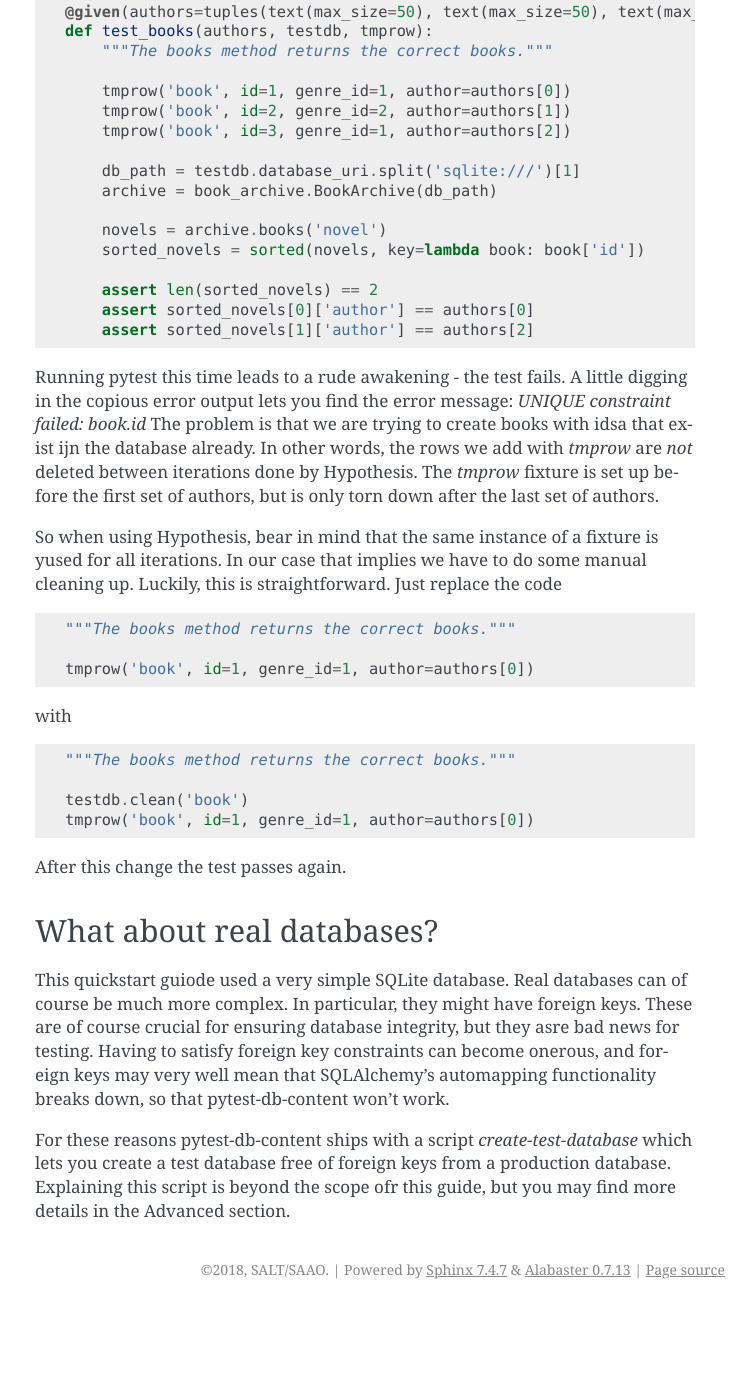
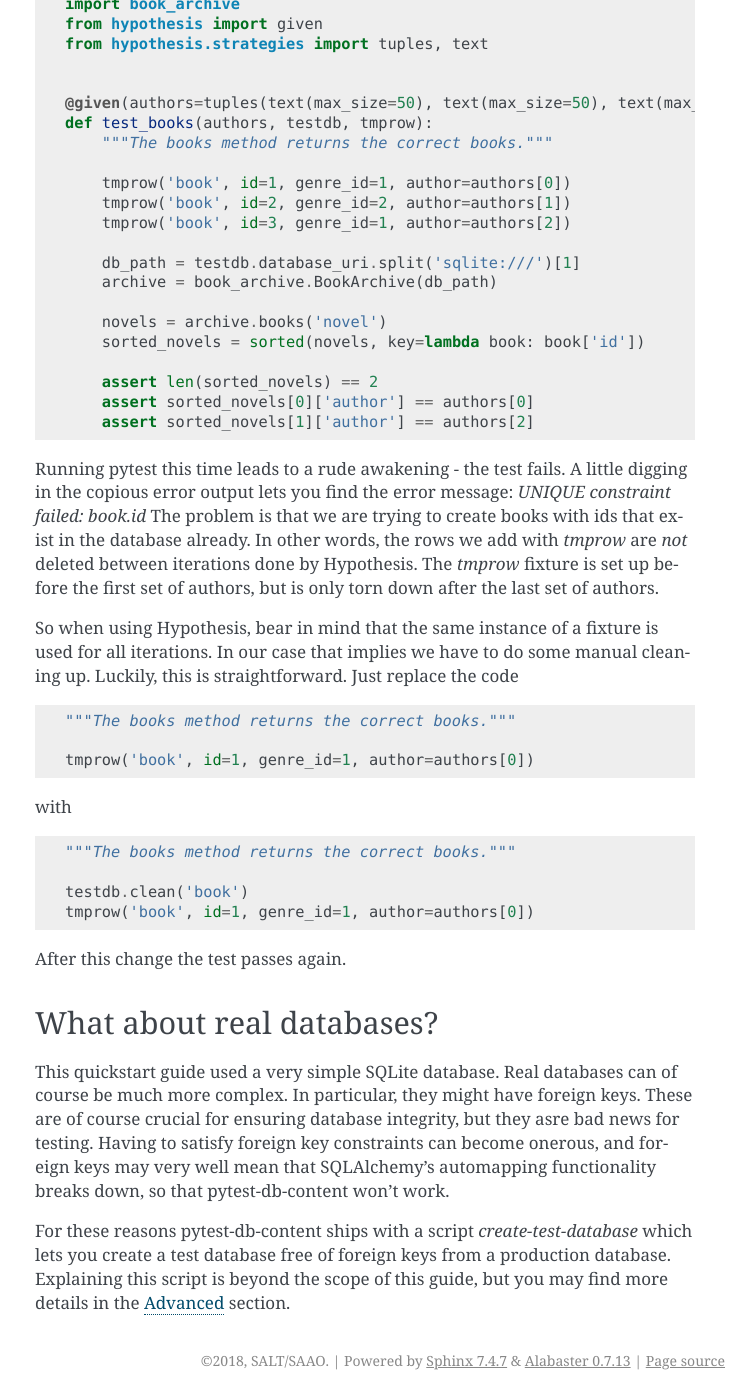
Before and after one commit to hettlage/pytest-db-content, a Sphinx documentation site: the page built from docs/quickstart.rst, in a window 1280 px wide and 1400 px high, scrolled down 8529 px. Shown: the whole window, without its empty margins (385-1141 px from the left). Built offline with Sphinx 7.4.7, drawn with Linux system fonts in a browser that asks for light colours; before the commit the page ends 9838 px from its top, so only the background shows below that; some of the changed text lies outside the part shown.

Commit message:
Updated documentation

```diff
--- a/docs/quickstart.rst
+++ b/docs/quickstart.rst
@@ -1,7 +1,7 @@
 Quickstart
 ==========
 
-This quickstart uses a simple library for archiving books to illustrate how pytest-db-content can be used to facilitate tests that need a database. It assumes that you have already installed the pytest-db-content package.
+This quickstart guide uses a simple library for archiving books to illustrate how pytest-db-content can be used to facilitate tests that need a database. It assumes that you have already :doc:`installed <installation>` the pytest-db-content package.
 
 Setting up the database
 -----------------------
@@ -123,7 +123,7 @@
 Writing our first test
 ----------------------
 
-.. info::
+.. note::
 
    This guide is *not* about testing. To keep things simple it will not test as extensively as you normally should. Maybe worse, it will also include tests that change the environment for subsequent tests, which is something you should avoid in real life.
 
@@ -384,9 +384,9 @@
        assert sorted_novels[0]['author'] == authors[0]
        assert sorted_novels[1]['author'] == authors[2]
 
-Running pytest this time leads to a rude awakening - the test fails. A little digging in the copious error output lets you find the error message: `UNIQUE constraint failed: book.id` The problem is that we are trying to create books with idsa that exist ijn the database already. In other words, the rows we add with `tmprow` are *not* deleted between iterations done by Hypothesis. The `tmprow` fixture is set up before the first set of authors, but is only torn down after the last set of authors.
+Running pytest this time leads to a rude awakening - the test fails. A little digging in the copious error output lets you find the error message: `UNIQUE constraint failed: book.id` The problem is that we are trying to create books with ids that exist in the database already. In other words, the rows we add with `tmprow` are *not* deleted between iterations done by Hypothesis. The `tmprow` fixture is set up before the first set of authors, but is only torn down after the last set of authors.
 
-So when using Hypothesis, bear in mind that the same instance of a fixture is yused for all iterations. In our case that implies we have to do some manual cleaning up. Luckily, this is straightforward. Just replace the code
+So when using Hypothesis, bear in mind that the same instance of a fixture is used for all iterations. In our case that implies we have to do some manual cleaning up. Luckily, this is straightforward. Just replace the code
 
 .. code-block:: python
 
@@ -408,6 +408,6 @@
 What about real databases?
 --------------------------
 
-This quickstart guiode used a very simple SQLite database. Real databases can of course be much more complex. In particular, they might have foreign keys. These are of course crucial for ensuring database integrity, but they asre bad news for testing. Having to satisfy foreign key constraints can become onerous, and foreign keys may very well mean that SQLAlchemy's automapping functionality breaks down, so that pytest-db-content won't work.
+This quickstart guide used a very simple SQLite database. Real databases can of course be much more complex. In particular, they might have foreign keys. These are of course crucial for ensuring database integrity, but they asre bad news for testing. Having to satisfy foreign key constraints can become onerous, and foreign keys may very well mean that SQLAlchemy's automapping functionality breaks down, so that pytest-db-content won't work.
 
-For these reasons pytest-db-content ships with a script `create-test-database` which lets you create a test database free of foreign keys from a production database. Explaining this script is beyond the scope ofr this guide, but you may find more details in the Advanced section.
+For these reasons pytest-db-content ships with a script `create-test-database` which lets you create a test database free of foreign keys from a production database. Explaining this script is beyond the scope of this guide, but you may find more details in the :doc:`Advanced <advanced>` section.
```
Also changed, not shown: other parts of docs/quickstart.rst (+5 -5 lines), docs/advanced.rst (added, +49 -0 lines), docs/index.rst (+2 -48 lines).
